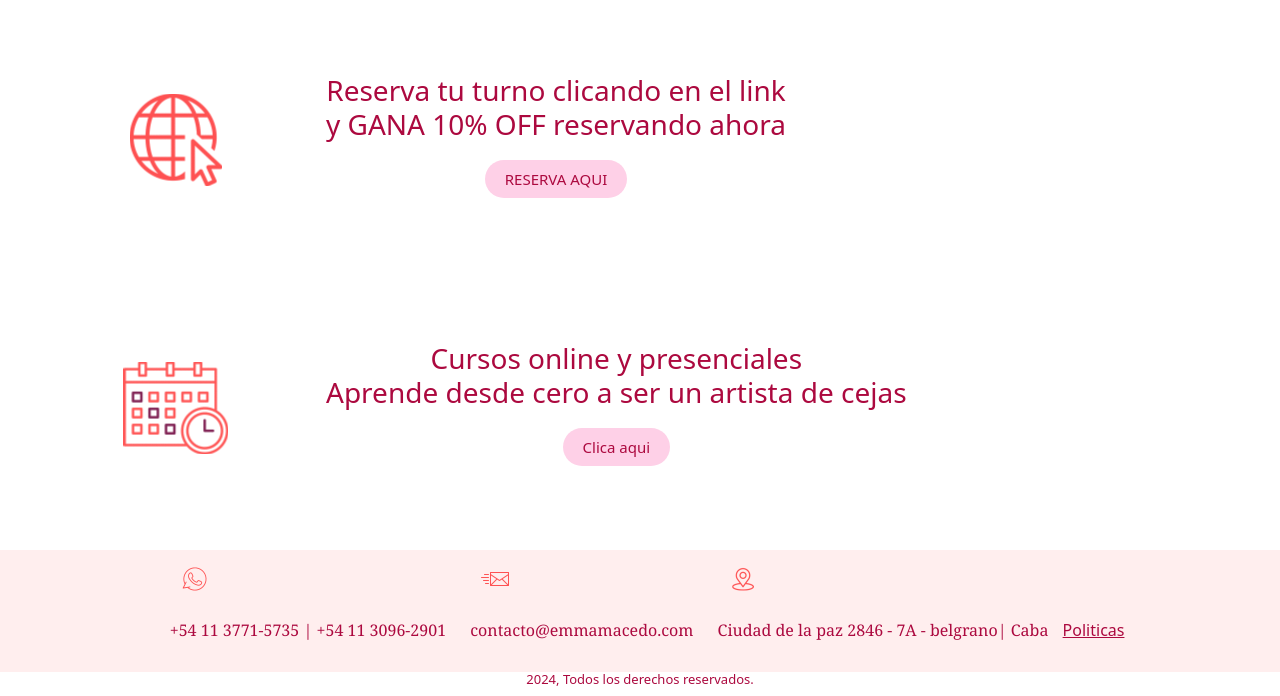
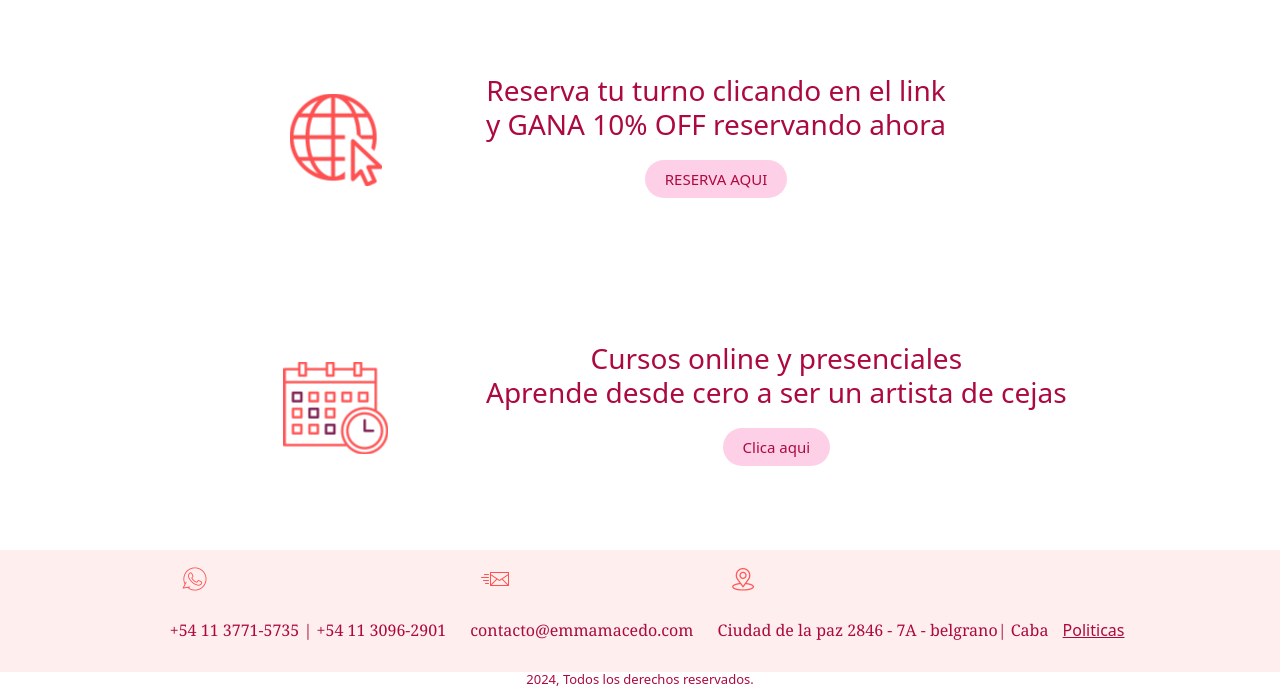
Before and after one commit to EmanuellaMacedo/macedo-estetica, a website: page index.html in a window 1280 px wide. Shown: the part 1224-1920 px from the top of the page. Drawn offline with nearby package versions, Linux system fonts and the light colour scheme.

Commit message:
cambios flex 2

```diff
--- a/scss/layout/_index.scss
+++ b/scss/layout/_index.scss
@@ -79,7 +79,7 @@
     line-height: 50px;
     margin: 50px;
     margin: 1rem;
-    padding: 10px 20px;
+    padding: 10px 180px;
     flex-direction: row;
     flex-wrap: wrap;
     gap: 10px;
```
Also changed, not shown: css/style.css.
